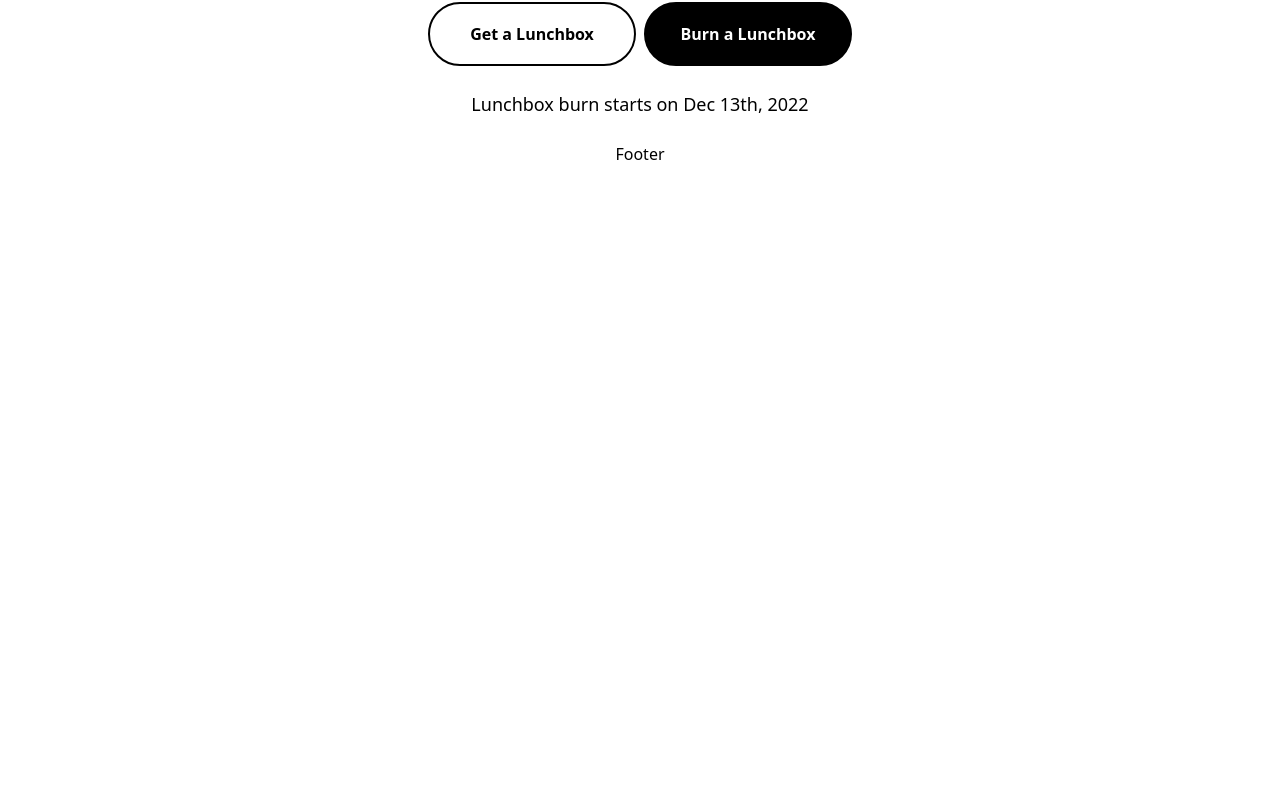
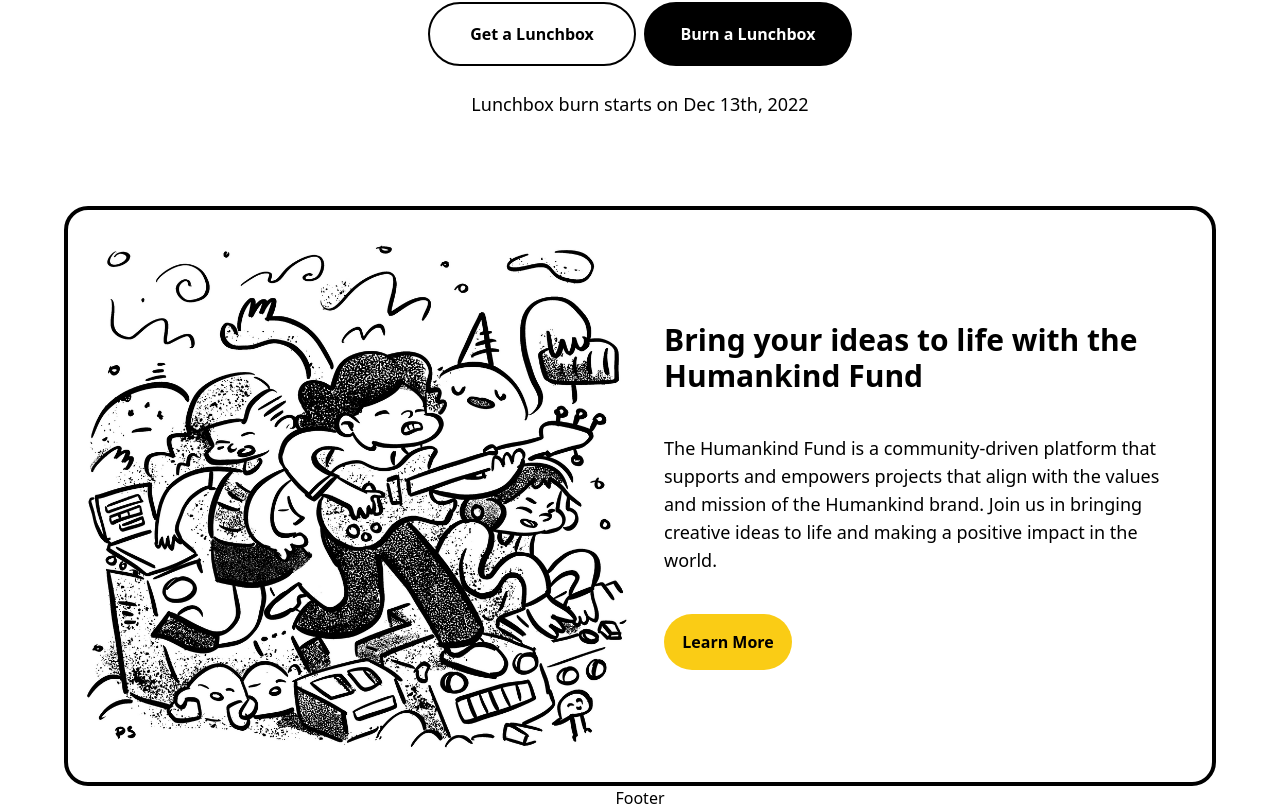
Before and after one commit to harshAswani1109/Humankind, a Next.js app: page / in a window 1280 px wide. Shown: the part 746-1556 px from the top of the page. Before the commit the page ends 912 px from the top, so only its background shows below. Built offline with nearby package versions, Linux system fonts and the light colour scheme.

Commit message:
:sparkles: added landing page2

```diff
--- /dev/null
+++ b/components/landingPages/page2.js
@@ -0,0 +1,32 @@
+import Image from "next/image";
+import pg2 from "../../public/assets/p2.png";
+const Page2 = () => {
+  return (
+    <footer>
+      <div className="px-[5%] ">
+        <div className="flex justify-center items-center flex-row max-sm:flex-col max-sm:ml-[10px] border-4 border-black w-full h-full rounded-3xl">
+          <div className="flex justify-center items-center w-1/2 p-2 max-sm:w-11/12">
+            <Image src={pg2} />
+          </div>
+          <div className="flex justify-center items-center flex-col w-1/2 p-6 max-sm:w-11/12 ">
+            <h1 className="text-3xl max-sm:text-xl font-bold w-full">
+              Bring your ideas to life with the Humankind Fund
+            </h1>
+            <p className="my-10 max-sm:my-4 text-lg max-sm:text-sm w-full">
+              The Humankind Fund is a community-driven platform that supports
+              and empowers projects that align with the values and mission of
+              the Humankind brand. Join us in bringing creative ideas to life
+              and making a positive impact in the world.
+            </p>
+            <div className="w-full ">
+              <button class="bg-yellow-400 hover:bg-blue-700 text-black font-bold py-2 px-4 rounded-full w-32 h-14">
+                Learn More
+              </button>
+            </div>
+          </div>
+        </div>
+      </div>
+    </footer>
+  );
+};
+export default Page2;
--- a/src/pages/index.js
+++ b/src/pages/index.js
@@ -4,6 +4,7 @@
 import Footer from "../../components/footer";
 import Navbar from "../../components/navbar/navbar";
 import Page1 from "../../components/landingPages/page1";
+import Page2 from "../../components/landingPages/page2";
 
 export default function Home() {
   return (
@@ -14,8 +15,9 @@
       <main>
         <div className="flex justify-center items-center flex-col">
           <Navbar />
-          <div className="mt-32">
+          <div className="mt-32 flex flex-col gap-16">
             <Page1 />
+            <Page2 />
           </div>
           <Footer />
         </div>
```
Also changed, not shown: public/assets/p2.png (added).
